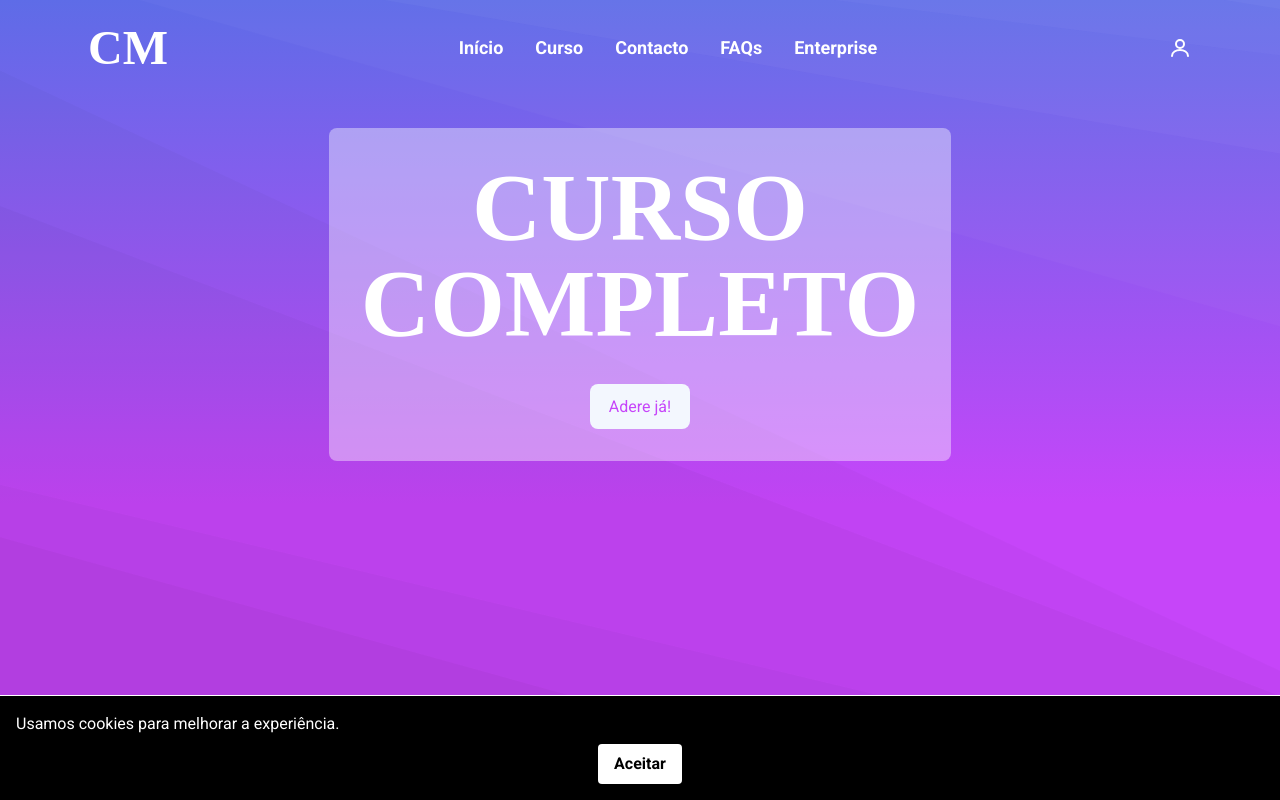
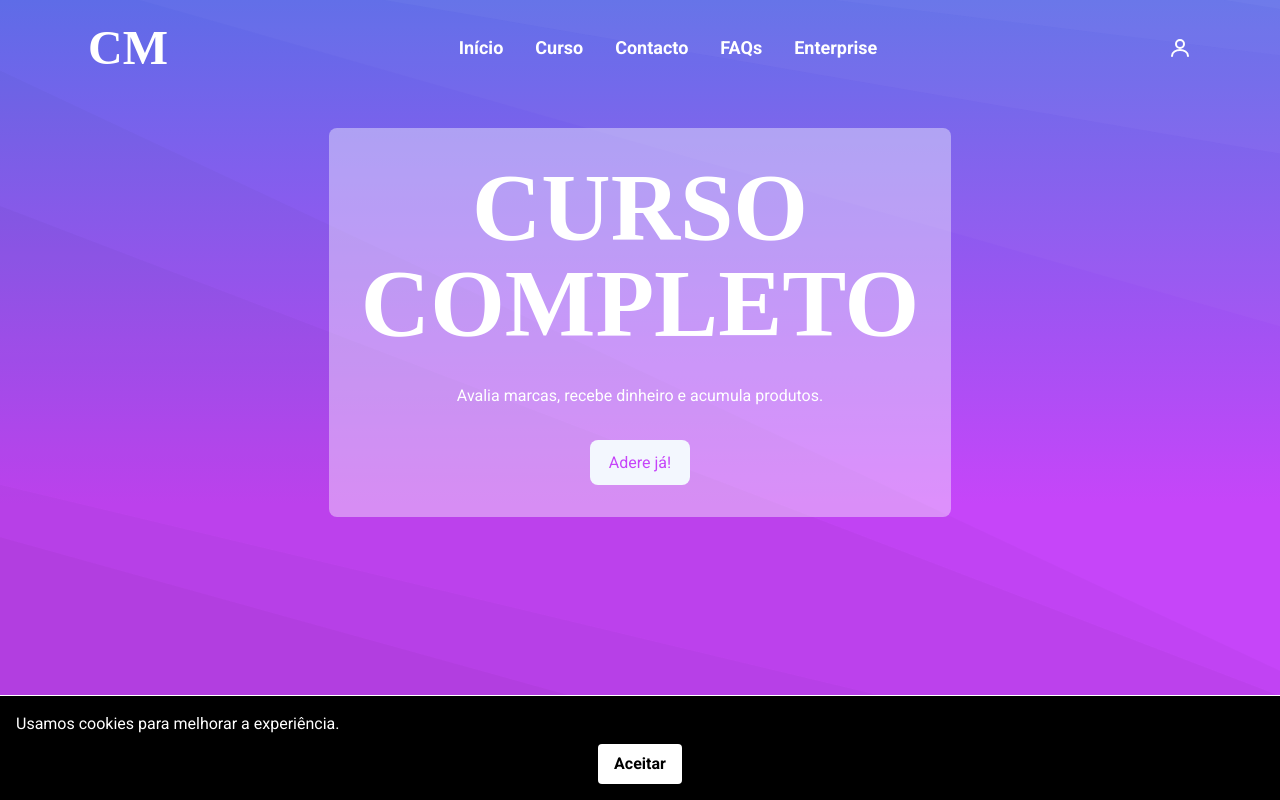
Before and after one commit to msantos51/clientemisterio, a Next.js app in the folder frontend/: page / in a window 1280 px wide. Built offline with nearby package versions, Linux system fonts and the light colour scheme; no server answers; a web font is replaced by a local one.

Commit message:
feat: adicionar frase promocional ao curso

```diff
--- a/frontend/app/(public)/page.tsx
+++ b/frontend/app/(public)/page.tsx
@@ -34,6 +34,8 @@ export default function HomePage() {
               <span className="block">CURSO</span>
               <span className="block">COMPLETO</span>
             </h1>
+            {/* Frase descritiva colocada abaixo do título */}
+            <p className="text-base">Avalia marcas, recebe dinheiro e acumula produtos.</p>
 
             {/* Botão de adesão direciona para registo ou dashboard conforme sessão */}
             <Link
```
